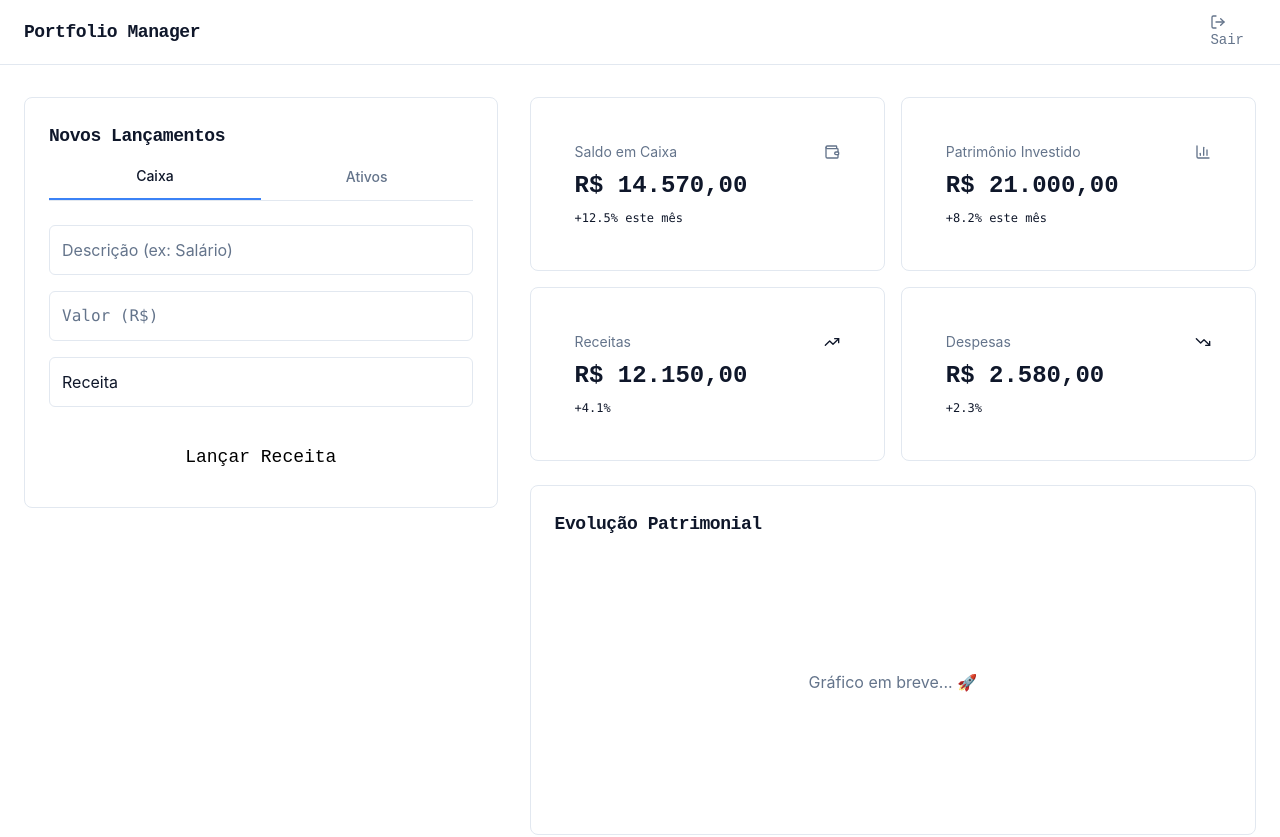
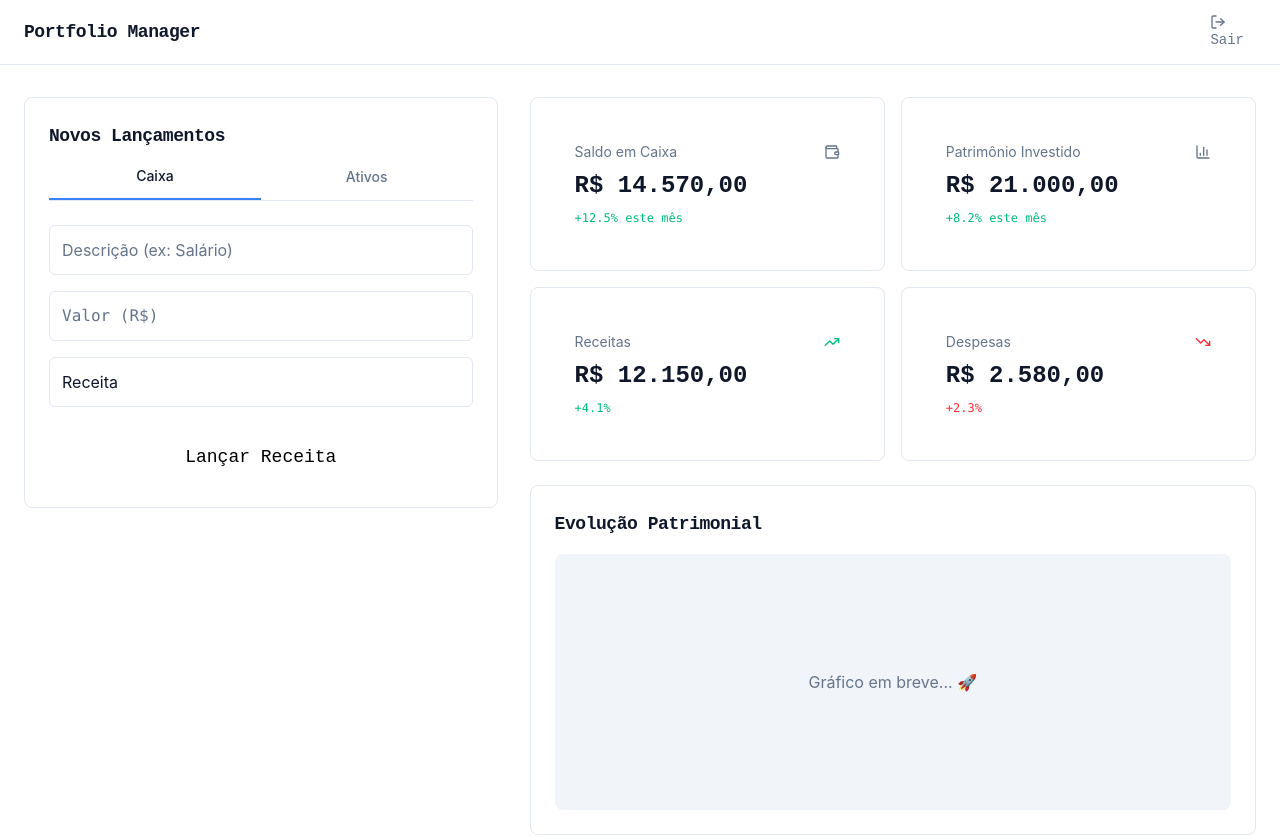
Before and after one commit to edezito/financeiro, a Next.js app in the folder frontend/: page /dashboard in a window 1280 px wide. Shown: the top 837 px of the page. Built offline with nearby package versions, Linux system fonts and the light colour scheme; no server answers; sample sign-in values are in the browser's storage.

Commit message:
atualizando vercel

```diff
--- a/frontend/src/app/dashboard/page.tsx
+++ b/frontend/src/app/dashboard/page.tsx
@@ -29,8 +29,11 @@ export default function Dashboard() {
 
   const handleLogout = async () => {
     try {
-      await signOut(auth)
-      router.push('/login')
+      // Correção: Garantindo que auth não é nulo antes de chamar o signOut
+      if (auth) {
+        await signOut(auth)
+        router.push('/login')
+      }
     } catch (error) {
       console.error("Erro ao fazer logout:", error)
     }
@@ -67,7 +70,8 @@ export default function Dashboard() {
                   <span className="text-2xl font-display font-bold text-foreground">
                     {summaryData.saldo}
                   </span>
-                  <span className="text-xs font-mono text-success block mt-2">
+                  {/* Adicionado fallback de cores caso success não esteja no theme */}
+                  <span className="text-xs font-mono text-emerald-500 block mt-2">
                     +12.5% este mês
                   </span>
                 </CardContent>
@@ -84,7 +88,7 @@ export default function Dashboard() {
                   <span className="text-2xl font-display font-bold text-foreground">
                     {summaryData.patrimonio}
                   </span>
-                  <span className="text-xs font-mono text-success block mt-2">
+                  <span className="text-xs font-mono text-emerald-500 block mt-2">
                     +8.2% este mês
                   </span>
                 </CardContent>
@@ -96,12 +100,12 @@ export default function Dashboard() {
                     <span className="text-sm font-body text-muted-foreground">
                       Receitas
                     </span>
-                    <TrendingUp className="w-4 h-4 text-success" />
+                    <TrendingUp className="w-4 h-4 text-emerald-500" />
                   </div>
                   <span className="text-2xl font-display font-bold text-foreground">
                     {summaryData.receitas}
                   </span>
-                  <span className="text-xs font-mono text-success block mt-2">
+                  <span className="text-xs font-mono text-emerald-500 block mt-2">
                     +4.1%
                   </span>
                 </CardContent>
@@ -113,12 +117,12 @@ export default function Dashboard() {
                     <span className="text-sm font-body text-muted-foreground">
                       Despesas
                     </span>
-                    <TrendingDown className="w-4 h-4 text-destructive" />
+                    <TrendingDown className="w-4 h-4 text-red-500" />
                   </div>
                   <span className="text-2xl font-display font-bold text-foreground">
                     {summaryData.despesas}
                   </span>
-                  <span className="text-xs font-mono text-destructive block mt-2">
+                  <span className="text-xs font-mono text-red-500 block mt-2">
                     +2.3%
                   </span>
                 </CardContent>
@@ -130,7 +134,7 @@ export default function Dashboard() {
                 <CardTitle>Evolução Patrimonial</CardTitle>
               </CardHeader>
               <CardContent>
-                <div className="h-64 bg-muted/30 rounded-lg flex items-center justify-center">
+                <div className="h-64 bg-slate-100 rounded-lg flex items-center justify-center">
                   <p className="text-muted-foreground">
                     Gráfico em breve... 🚀
                   </p>
--- a/frontend/src/app/globals.css
+++ b/frontend/src/app/globals.css
@@ -1,22 +1,18 @@
 @import "tailwindcss";
-
-/* Importação de fontes */
 @import url('https://fonts.googleapis.com/css2?family=Inter:wght@400;500;600;700&family=Roboto+Mono:wght@400;500;600;700&display=swap');
 
 @theme {
-  /* Mapeando as variáveis do seu tema (Shadcn/UI style) para o Tailwind 4 */
   --color-background: var(--background);
   --color-foreground: var(--foreground);
   --color-card: var(--card);
   --color-border: var(--border);
   --color-muted-foreground: var(--muted-foreground);
-  --color-interactive: var(--interactive); /* Certifique-se que essa variável existe no seu :root */
+  --color-interactive: var(--interactive);
 
   --font-body: "Inter", sans-serif;
   --font-display: "Roboto Mono", monospace;
 }
 
-/* Configuração de variáveis (ajuste os valores conforme seu design) */
 :root {
   --background: #ffffff;
   --foreground: #0f172a;
@@ -39,7 +35,6 @@
     @apply font-display tracking-tight;
   }
 
-  /* Scrollbar styling */
   ::-webkit-scrollbar {
     width: 6px;
     height: 6px;
```
